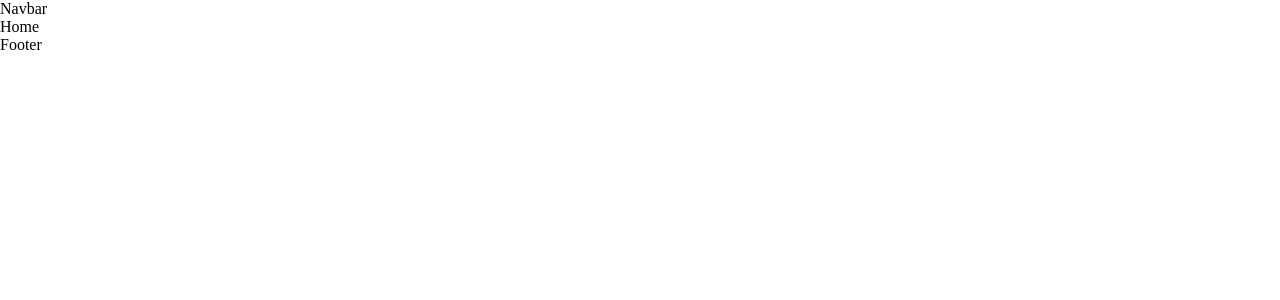
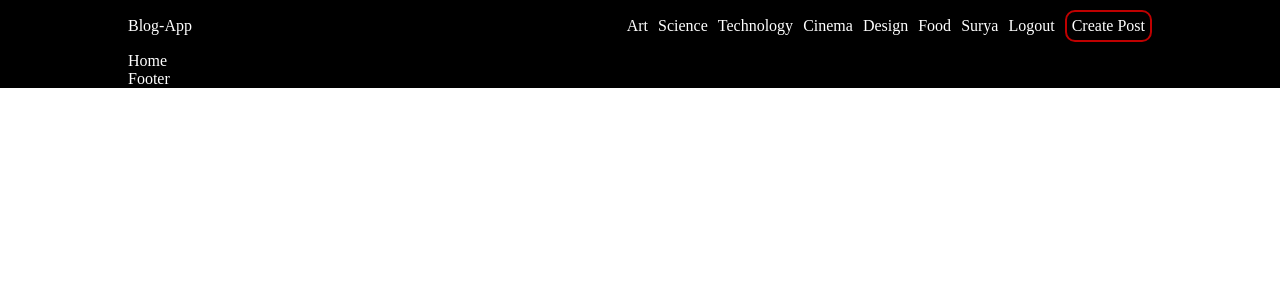
Before and after one commit to surya123-ctrl/blog_app_client, a React (Create React App) app: page / in a window 1280 px wide. Shown: the top 300 px of the page. Built offline with nearby package versions, Linux system fonts and the light colour scheme.

Commit message:
designed navbar

```diff
--- a/src/components/Navbar.jsx
+++ b/src/components/Navbar.jsx
@@ -1,7 +1,40 @@
 import React from "react";
-
+import { Link } from "react-router-dom";
 const Navbar = () => {
-  return <div>Navbar</div>;
+  return (
+    <div className="navbar">
+      <div className="container">
+        <div className="logo">Blog-App</div>
+        <div className="link">
+          <Link className="link" to="?cat=art">
+            <h6>Art</h6>
+          </Link>
+          <Link className="link" to="?cat=science">
+            <h6>Science</h6>
+          </Link>
+          <Link className="link" to="?cat=technology">
+            <h6>Technology</h6>
+          </Link>
+          <Link className="link" to="?cat=cinema">
+            <h6>Cinema</h6>
+          </Link>
+          <Link className="link" to="?cat=design">
+            <h6>Design</h6>
+          </Link>
+          <Link className="link" to="?cat=food">
+            <h6>Food</h6>
+          </Link>
+          <span className="link">Surya</span>
+          <span className="link">Logout</span>
+          <span className="write">
+            <Link className="link" to="/write">
+              Create Post
+            </Link>
+          </span>
+        </div>
+      </div>
+    </div>
+  );
 };
 
 export default Navbar;
--- a/src/styles/style.scss
+++ b/src/styles/style.scss
@@ -1,11 +1,23 @@
 $lightGreen : #b9e7e7;
 $black: #000000;
 $red: 	#bf0000;
+$snow: #f5fefd;
+$white: #ffffff;
 * {
     margin: 0px;
 }
 .app {
+    display: flex;
+    justify-content: center;
+    background-color: $black;
+    color: rgb(255, 255, 255);
+    // height: 100vh;
     .container {
+        width: 1024px;
+        .link {
+            text-decoration: none;
+            color: inherit;
+        }
         //Login & Register
         .auth {
             display: flex;
@@ -54,4 +66,54 @@ $red: 	#bf0000;
             }
         }
     }
+
+
+    //Navbar
+
+    .navbar {
+        .container {
+            padding: 10px 0px;
+            display: flex;
+            align-items: center;
+            justify-content: space-between;
+
+            // .logo {
+
+            // }
+            .link {
+                display: flex;
+                align-items: center;
+                gap: 10px;
+                color: $white;
+
+                h6 {
+                    font-size: 16px;
+                    font-weight: 300;
+                }
+                span {
+                    cursor: pointer;
+                    // border: 1px solid red;
+                }
+                .write {
+                    // background-color: $black;
+                    // color: $red;
+                    padding: 5px;
+                    border: 2px solid $red;
+                    border-radius: 10px;
+                    -webkit-border-radius: 10px;
+                    -moz-border-radius: 10px;
+                    -ms-border-radius: 10px;
+                    -o-border-radius: 10px;
+                    // &:hover {
+                    //     background-color: $red;
+                    //     color: $black;
+                    // }
+                }
+
+                &:hover {
+                    color: $red;
+                }
+            }
+        }
+    }
 }
```
